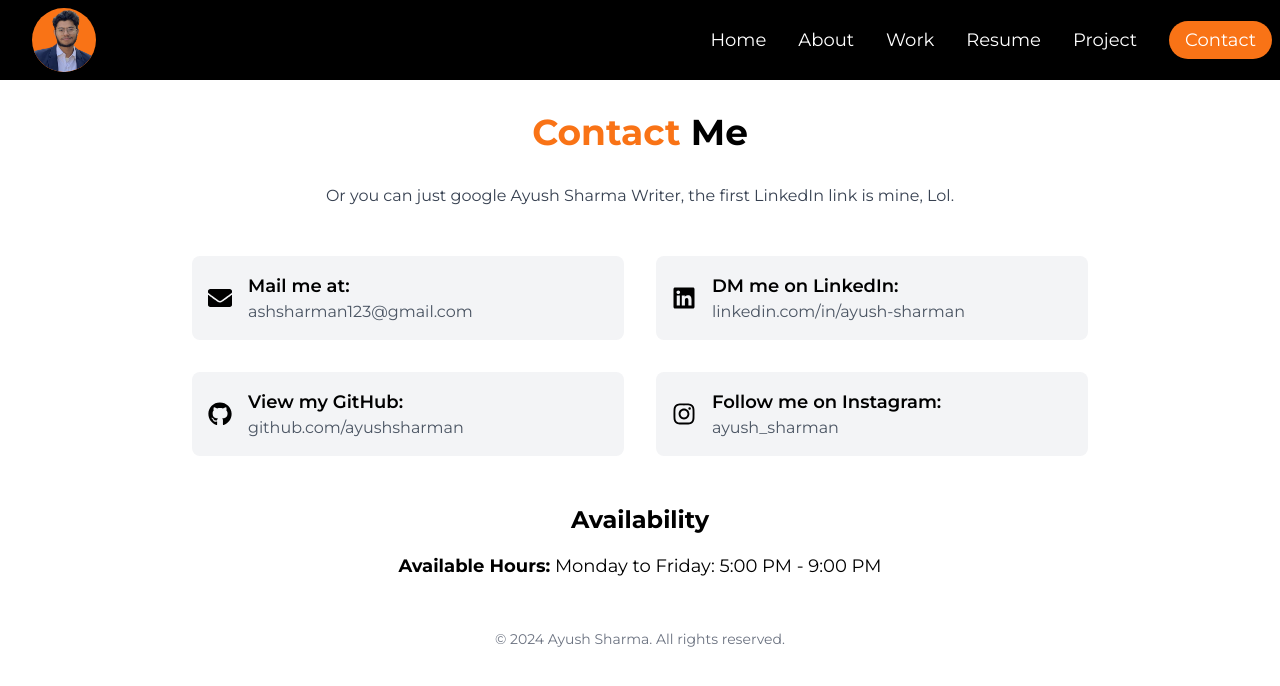
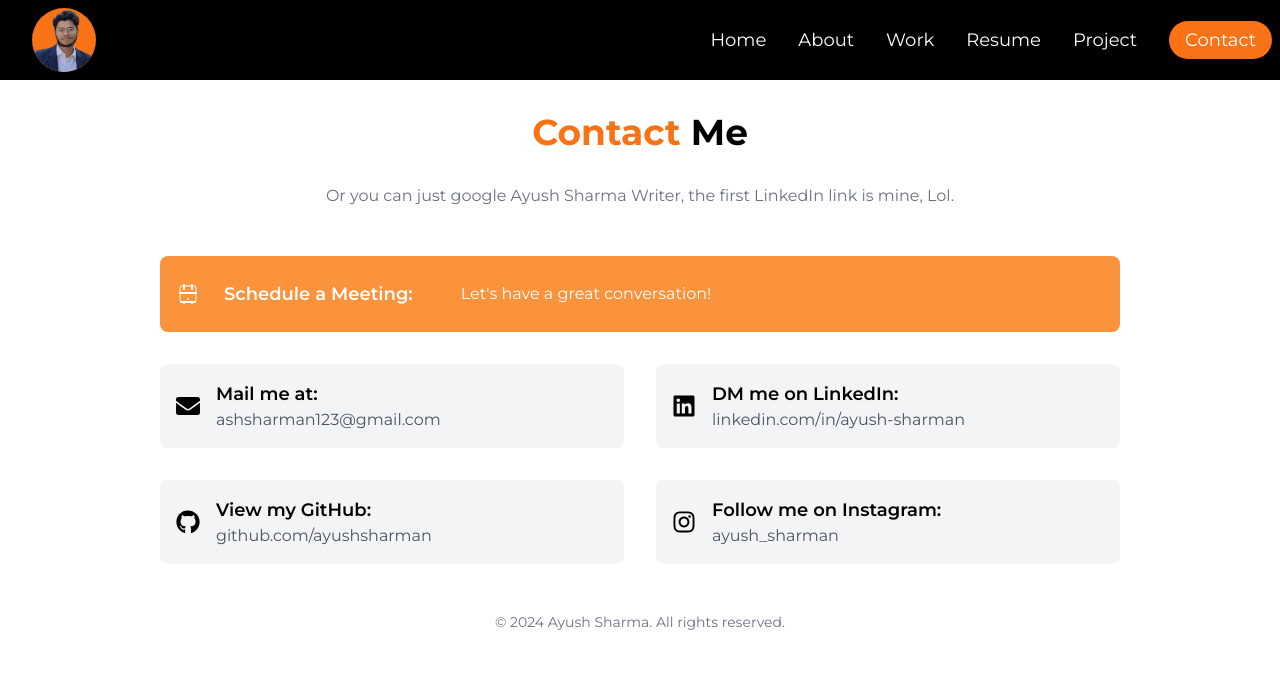
Before and after one commit to ayushsharman/ayushsharman.github.io, a React (Vite) app: page /contact in a window 1280 px wide. Shown: the top 686 px of the page. Built offline with nearby package versions, Linux system fonts and the light colour scheme.

Commit message:
appointments added

```diff
--- a/src/components/Contact.tsx
+++ b/src/components/Contact.tsx
@@ -2,16 +2,24 @@ import { FaEnvelope, FaLinkedin, FaGithub, FaInstagram } from 'react-icons/fa';
 
 const Contact = () => {
   return (
-    <div className="flex flex-col items-center p-8 fade-in">
+    <div className="flex flex-col items-center p-8 fade-in max-w-screen-lg mx-auto">
       <h1 className="text-4xl font-bold text-center mb-8">
         <span className="text-orange-500">Contact</span> Me
       </h1>
 
-      <div className="text-center text-gray-700 mb-12">
+      <div className="text-center text-gray-500 mb-12">
         Or you can just google Ayush Sharma Writer, the first LinkedIn link is mine, Lol.
       </div>
 
-      <div className="grid grid-cols-1 md:grid-cols-2 gap-8 max-w-4xl w-full">
+      <div className="mb-8 w-full">
+        <AppointmentCard
+          title="Schedule a Meeting:"
+          link="https://calendar.google.com/calendar/u/0/appointments/schedules/AcZssZ1fNx_v7M8-iBVye3LffUX83JYfU6ShnLzhkIHKXh6pOpv2iPmvekg9hR_Phvw1Rjl9CyYYiUzK?gv=true"
+          text="Let's have a great conversation!"
+        />
+      </div>
+
+      <div className="grid grid-cols-1 md:grid-cols-2 gap-8 w-full">
         <ContactCard
           icon={<FaEnvelope size={24} />}
           title="Mail me at:"
@@ -36,13 +44,6 @@ const Contact = () => {
           link="https://www.instagram.com/ayush_sharman/"
           text="ayush_sharman"
         />
-      </div>
-
-      <div className="mt-auto max-w-4xl text-center">
-        <h2 className="text-2xl font-bold mt-12 mb-4">Availability</h2>
-        <p className="text-lg leading-relaxed">
-          <strong>Available Hours:</strong> Monday to Friday: 5:00 PM - 9:00 PM
-        </p>
       </div>
 
       <footer className="mt-12 text-center text-gray-500">
@@ -70,4 +71,28 @@ const ContactCard = ({ icon, title, link, text }: any) => {
   );
 };
 
+// eslint-disable-next-line @typescript-eslint/no-explicit-any
+const AppointmentCard = ({ title, link, text }: any) => {
+  return (
+    <a
+      href={link}
+      target="_blank"
+      rel="noopener noreferrer"
+      className="flex items-center p-4 bg-orange-400 rounded-lg transition duration-300 hover:bg-orange-500"
+    >
+      <div className="mr-4">
+        <svg className="w-6 h-6 text-white" fill="none" stroke="currentColor" viewBox="0 0 24 24" xmlns="http://www.w3.org/2000/svg">
+          <path strokeLinecap="round" strokeLinejoin="round" strokeWidth="2" d="M8 7V3M16 7V3M4 11H20M5 20H19M5 20H5M12 17h.01M8 21h.01M16 21h.01"></path>
+          <rect x="4" y="4" width="16" height="16" rx="2" ry="2"></rect>
+        </svg>
+      </div>
+
+      <div className="text-left flex items-center p-2 gap-12">
+        <h3 className="text-lg font-semibold text-white">{title}</h3>
+        <p className="text-white">{text}</p>
+      </div>
+    </a>
+  );
+};
+
 export default Contact;
--- a/src/components/Resume.tsx
+++ b/src/components/Resume.tsx
@@ -4,8 +4,7 @@ const Resume: React.FC = () => {
   return (
     <div className="container mx-auto p-6 fade-in">
       <div className="text-center mb-6">
-        <h1 className="text-3xl font-bold mb-4">Resume Page</h1>
-        <p className="text-lg mb-4">You can view my resume here:</p>
+        <h1 className="text-2xl font-bold mb-6">Click to download my Resume</h1>
         <a
           href="/Resume 2.0.pdf"
           download="Resume 2.0.pdf"
```
